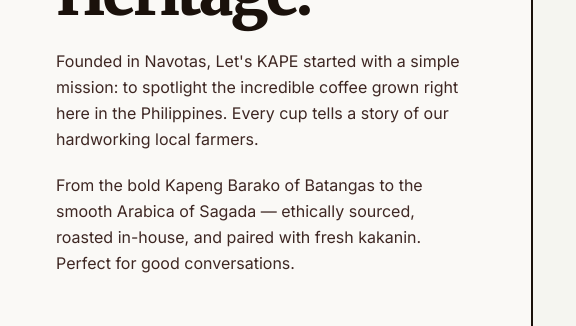
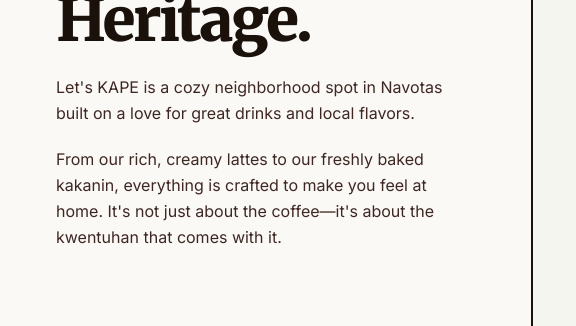
Before and after one commit to ofad202/letskape, a plain HTML site: page index.html in a window 1280 px wide. Shown: the part 1091-1417 px from the top of the page, 0-576 px from the left. Drawn offline with nearby package versions, Linux system fonts and the light colour scheme; grey boxes are pictures that could not be loaded.

Commit message:
Update index.html

```diff
--- a/index.html
+++ b/index.html
@@ -185,10 +185,10 @@
                             Philippine <span class="italic text-accent">Coffee</span> Heritage.
                         </h2>
                         <p class="text-base text-coffee-700 mb-5 leading-relaxed">
-                            Founded in Navotas, Let's KAPE started with a simple mission: to spotlight the incredible coffee grown right here in the Philippines. Every cup tells a story of our hardworking local farmers.
+                            Let's KAPE is a cozy neighborhood spot in Navotas built on a love for great drinks and local flavors.
                         </p>
                         <p class="text-base text-coffee-700 leading-relaxed">
-                            From the bold Kapeng Barako of Batangas to the smooth Arabica of Sagada — ethically sourced, roasted in-house, and paired with fresh kakanin. Perfect for good conversations.
+                            From our rich, creamy lattes to our freshly baked kakanin, everything is crafted to make you feel at home. It's not just about the coffee—it's about the kwentuhan that comes with it.
                         </p>
                     </div>
 
```
